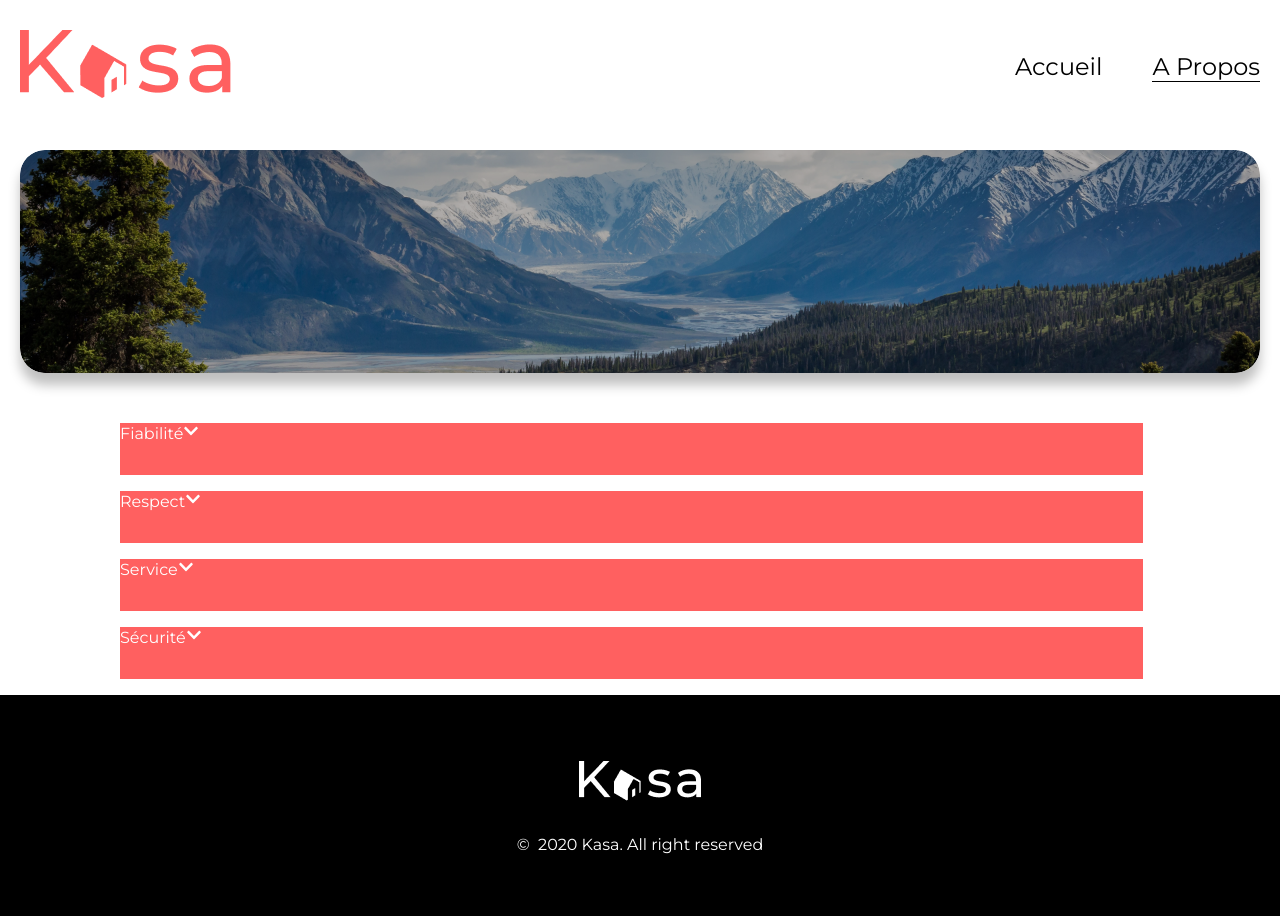
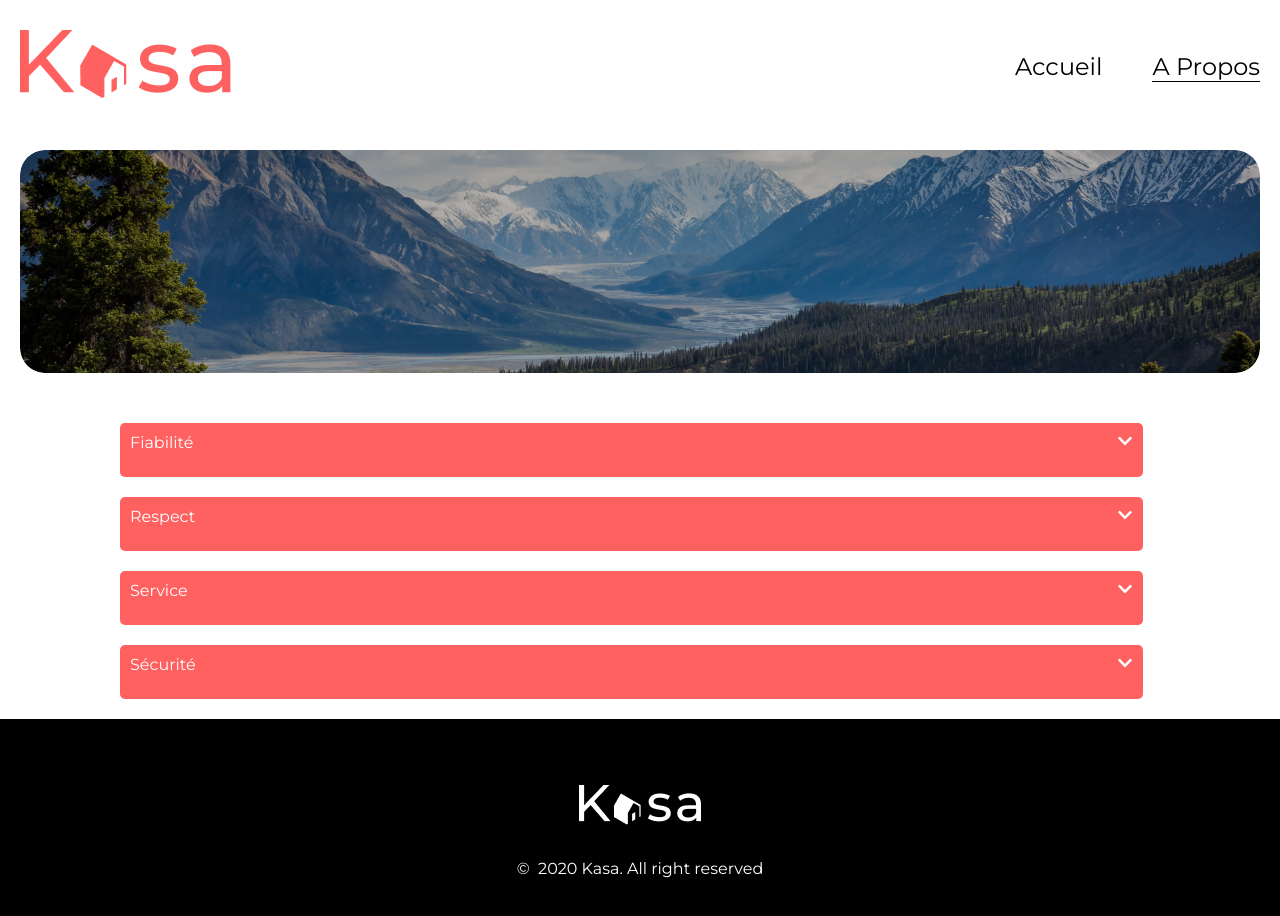
Before and after one commit to menu-bit/project-kasa-frontend, a React (Vite) app: page /about in a window 1280 px wide. Shown: the top 916 px of the page. Built offline with nearby package versions, Linux system fonts and the light colour scheme.

Commit message:
after collapse components

```diff
--- a/src/components/Banner/bannerAbout.module.css
+++ b/src/components/Banner/bannerAbout.module.css
@@ -4,7 +4,7 @@
   margin-top: 50px;
   margin-right: 0px;
   width: 1240px;
-  box-shadow: 0 12px 12px rgba(0, 0, 0, 0.25);
+  /*box-shadow: 0 12px 12px rgba(0, 0, 0, 0.25);*/
   border-radius: 25px;
 }
 
--- a/src/components/Card/card.module.css
+++ b/src/components/Card/card.module.css
@@ -27,6 +27,7 @@
 .cardTitle {
   font-size: 1.2rem;
   font-weight: bold;
+  padding-top: 300px;
 }
 
 .cardDescription {
--- /dev/null
+++ b/src/components/Collapse/collapse.jsx
@@ -0,0 +1,65 @@
+import styles from './collapse.module.css'
+import React, { useState } from 'react'
+import { CCollapse } from '@coreui/react'
+import { FaChevronDown } from 'react-icons/fa'
+
+export default function Collapse() {
+  const [fiabiliteVisible, setFiabiliteVisible] = useState(false)
+  const [respectVisible, setRespectVisible] = useState(false)
+  const [serviceVisible, setServiceVisible] = useState(false)
+  const [securiteVisible, setSecuriteVisible] = useState(false)
+
+  const collapsibles = [
+    {
+      title: 'Fiabilité',
+      visible: fiabiliteVisible,
+      setVisible: setFiabiliteVisible,
+      content:
+        'Les annonces postée sur Kasa garantissent une fiabilité totale. Les photos sont conformes aux logements, et toutes le informations sont régulièrement vérifiées par nos équipes.',
+    },
+    {
+      title: 'Respect',
+      visible: respectVisible,
+      setVisible: setRespectVisible,
+      content:
+        'La bienveillance fait partie des valeurs fondatrices de Kasa. Tout comportement discriminatoire ou de perturbation du voisinage entrainera une exclusion de notre plateforme.',
+    },
+    {
+      title: 'Service',
+      visible: serviceVisible,
+      setVisible: setServiceVisible,
+      content:
+        'La qualité est au cœur de notre engagement chez Kasa. Nous veillons à ce que chaque interaction, que ce soit avec nos hôtes ou nos locataires, soit empreinte de respect et de bienveillance.',
+    },
+    {
+      title: 'Sécurité',
+      visible: securiteVisible,
+      setVisible: setSecuriteVisible,
+      content:
+        "La sécurité est la priorité de Kasa. Aussi bien pour nos hôtes que pour les voyageurs, chaque logement correspond aux cirières de sécurité établis par nos services. En laissant une aussi bien à l'hôte qu'au locataire, cela permet à nos équipes de vérifier que les standards sont bien respectés. Nous organisons également des ateliers sur la sécurité domestique pour nos hôtes.",
+    },
+  ]
+
+  return (
+    <div>
+      {collapsibles.map(({ title, visible, setVisible, content }) => (
+        <div key={title} className={styles.collapseSection}>
+          <div className={styles.collapseHeader}>
+            {title}
+            <FaChevronDown
+              onClick={() => setVisible((v) => !v)}
+              className={`${styles.icon} ${visible ? styles.iconOpen : ''}`}
+            />
+            <div
+              className={`${styles.collapseContent} ${
+                visible ? styles.open : ''
+              }`}
+            >
+              <div className={styles.innerContent}>{content}</div>
+            </div>
+          </div>
+        </div>
+      ))}
+    </div>
+  )
+}
--- /dev/null
+++ b/src/components/Collapse/collapse.module.css
@@ -0,0 +1,38 @@
+.collapseSection {
+  margin-bottom: 20px;
+  color: rgba(255, 255, 255, 1);
+  background: rgba(255, 96, 96, 1);
+  border-radius: 5px;
+  width: 1023px;
+  height: 54px;
+  margin-left: 200px;
+}
+
+.collapseHeader {
+  padding: 10px;
+  color: rgba(255, 255, 255, 1);
+}
+.icon {
+  float: right;
+  transition: transform 0.3s ease;
+}
+
+.iconOpen {
+  transform: rotate(180deg);
+}
+
+.collapseContent {
+  max-height: 0;
+  overflow: hidden;
+  background: #fafafa;
+  color: black;
+  transition: max-height 0.3s ease;
+}
+
+.collapseContent.open {
+  max-height: 500px; /* adjust based on expected content size */
+}
+
+.innerContent {
+  margin-top: 8px;
+}
--- a/src/components/Header/header.module.css
+++ b/src/components/Header/header.module.css
@@ -7,6 +7,7 @@
   width: 1240px;
   height: 68px;
   margin-left: 100px;
+  margin-right: 100px;
 }
 
 .nav a {
--- a/src/pages/About/about.jsx
+++ b/src/pages/About/about.jsx
@@ -1,98 +1,16 @@
 import { Banner } from '../../components/Banner/bannerAbout'
-import bannerAboutImg from '../../assets/bannerAboutImg.png'
-import styles from './about.module.css'
-import React, { useState } from 'react'
-//import { CCollapse } from '@coreui/react'
+//import bannerAboutImg from '../../assets/bannerAboutImg.png'
+//import styles from './about.module.css'
+//import React, { useState } from 'react'
+import { CCollapse } from '@coreui/react'
 import { FaChevronDown } from 'react-icons/fa'
+import Collapse from '../../components/Collapse/collapse'
 
 export default function About() {
-  const [fiabiliteVisible, setFiabiliteVisible] = useState(false)
-  const [respectVisible, setRespectVisible] = useState(false)
-  const [serviceVisible, setServiceVisible] = useState(false)
-  const [securiteVisible, setSecuriteVisible] = useState(false)
-
   return (
     <main>
-      <Banner img={bannerAboutImg} title="A props" />
-
-      <p className={styles.collapseTitle}>
-        Fiabilité
-        <FaChevronDown
-          onClick={() => setFiabiliteVisible((v) => !v)}
-          style={{
-            cursor: 'pointer',
-            transform: fiabiliteVisible ? 'rotate(180deg)' : 'rotate(0deg)',
-            transition: 'transform 0.3s ease',
-          }}
-        />
-        {fiabiliteVisible && (
-          <p>
-            Les annonces postée sur Kasa garantissent une fiabilité totale. Les
-            photos sont conformes aux logements, et toutes le informations sont
-            régulièrement vérifiées par nos équipes.
-          </p>
-        )}
-      </p>
-
-      <p className={styles.collapseTitle}>
-        Respect
-        <FaChevronDown
-          onClick={() => setRespectVisible((v) => !v)}
-          style={{
-            cursor: 'pointer',
-            transform: respectVisible ? 'rotate(180deg)' : 'rotate(0deg)',
-            transition: 'transform 0.3s ease',
-          }}
-        />
-        {respectVisible && (
-          <p>
-            La bienveillance fait partie des valeurs fondatrices de Kasa. Tout
-            comportement discriminatoire ou de perturbation du vosinage
-            entrainera une exclusion de notre plateforme.
-          </p>
-        )}
-      </p>
-
-      <p className={styles.collapseTitle}>
-        Service
-        <FaChevronDown
-          onClick={() => setServiceVisible((v) => !v)}
-          style={{
-            cursor: 'pointer',
-            transform: serviceVisible ? 'rotate(180deg)' : 'rotate(0deg)',
-            transition: 'transform 0.3s ease',
-          }}
-        />
-        {serviceVisible && (
-          <p>
-            La qulité est au coeur de notre engagemet chez Kasq. Nous veillons à
-            ce que chaque interaction, que ce soit avec nos hotes ou nos
-            locataires, soit empreinte de respect et de bienveillance.
-          </p>
-        )}
-      </p>
-
-      <p className={styles.collapseTitle}>
-        Sécurité
-        <FaChevronDown
-          onClick={() => setSecuriteVisible((v) => !v)}
-          style={{
-            cursor: 'pointer',
-            transform: securiteVisible ? 'rotate(180deg)' : 'rotate(0deg)',
-            transition: 'transform 0.3s ease',
-          }}
-        />
-        {securiteVisible && (
-          <p>
-            La sécurité est la priorité de Kasa. Aussi bien pour nos hotes que
-            pour les voyageurs, chaque logement correspond aux criéeres de
-            sécurité établis par nos services. En laissant une aussi bien à
-            l'hote qu'au locataire,cela perment à nos quipes de vrifier que les
-            standards sont bien respectés. Nous organisons égalment des ateliers
-            sur la sécurté domestique pour nos hotes.
-          </p>
-        )}
-      </p>
+      <Banner />
+      <Collapse />
     </main>
   )
 }
--- a/src/pages/About/about.module.css
+++ b/src/pages/About/about.module.css
@@ -1,20 +1,2 @@
-.collapseTitle {
-  margin-left: 200px;
-  height: 52px;
-  width: 1023px;
-  background: rgba(255, 96, 96, 1);
-  color: rgba(255, 255, 255, 1);
+.CollapseSection {
 }
-
-.FaChevronDown {
-  color: red;
-  display: flex;
-  justify-content: space-between;
-  margin-right: 100px;
-}
-
-p {
-  background: white;
-  color: black;
-  height: fit-content;
-}
--- a/src/pages/Home/home.module.css
+++ b/src/pages/Home/home.module.css
@@ -4,19 +4,20 @@
   padding-right: 0px;
   background-color: rgba(246, 246, 246, 1);
   width: 1240px;
-  margin-left: 80px;
+  margin-left: 100px;
+  margin-right: 100px;
   margin-bottom: 80px;
   padding-top: 30px;
   padding-bottom: 30px;
-  padding-right: 20px;
-  padding-left: 20px;
   border-radius: 25px;
 }
 
 .cardsWrapper {
   display: grid;
   grid-template-columns: repeat(3, 1fr);
-  gap: 1rem;
+  gap: 1rem 0rem;
   justify-content: center;
   border-top: 20px;
+  margin-left: 20px;
+  margin-right: 15px;
 }
```
